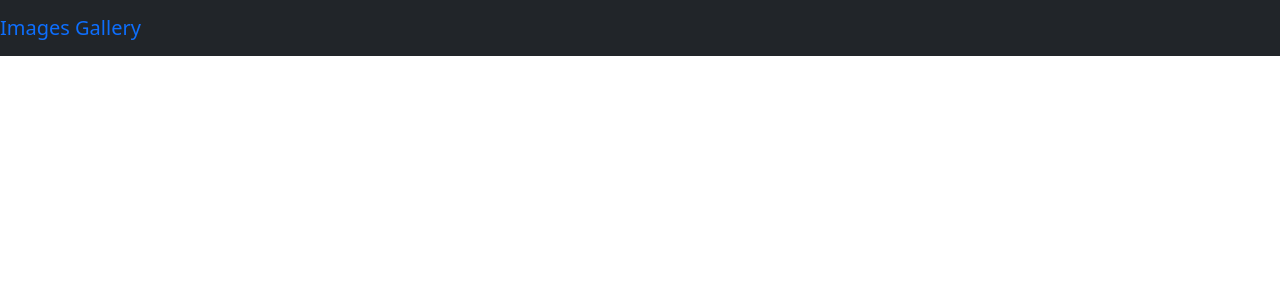
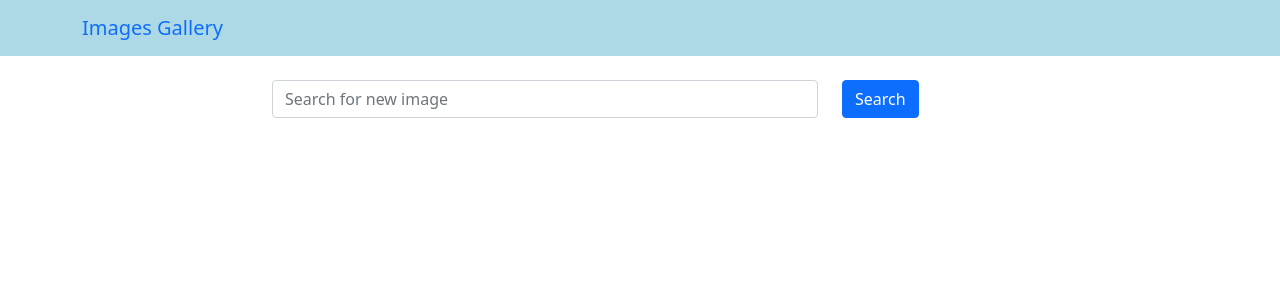
Before and after one commit to rupakkatwal/images-gallery, a React (Create React App) app in the folder frontend/: page / in a window 1280 px wide. Shown: the top 300 px of the page. Built offline with nearby package versions, Linux system fonts and the light colour scheme.

Commit message:
Initial seach components

```diff
--- a/frontend/src/App.js
+++ b/frontend/src/App.js
@@ -1,9 +1,11 @@
 import 'bootstrap/dist/css/bootstrap.min.css';
 import Header from './components/Header';
+import Search from './components/Search';
 function App() {
   return (
     <div className="App">
      <Header title = "Images Gallery"/>
+     <Search />
     </div>
   );
 }
--- a/frontend/src/components/Header.js
+++ b/frontend/src/components/Header.js
@@ -1,10 +1,15 @@
 import React from 'react';
-import { Navbar } from 'react-bootstrap';
-
+import { Container, Navbar } from 'react-bootstrap';
+const navbarStyle = {
+    backgroundColor: 'lightblue'
+}
 const Header = ({title}) => {
     return(
-        <Navbar bg="dark" variant="Light">
-             <Navbar.Brand href="/">{title}</Navbar.Brand>
+
+        <Navbar style = {navbarStyle} variant="Light">
+            <Container>
+                <Navbar.Brand href="/">{title}</Navbar.Brand>
+            </Container>
         </Navbar>
     )
 };
--- /dev/null
+++ b/frontend/src/components/Search.js
@@ -0,0 +1,24 @@
+import React from 'react';
+import { Container, Row, Col, Button, Form} from 'react-bootstrap';
+const Search = () => {
+    return (
+        <Container className = "mt-4">
+            <Row className = 'justify-content-center'>
+                <Col xs = {12} md = {8}>
+                    <Form>
+                        <Row>
+                            <Col xs={9}>
+                                <Form.Control placeholder="Search for new image" />
+                            </Col>
+                            <Col>
+                                <Button variant = "primary" type = "submit">Search</Button>
+                            </Col>
+                        </Row>
+                    </Form>
+                </Col>
+            </Row>
+        </Container>
+    );
+};
+
+export default Search;
```
